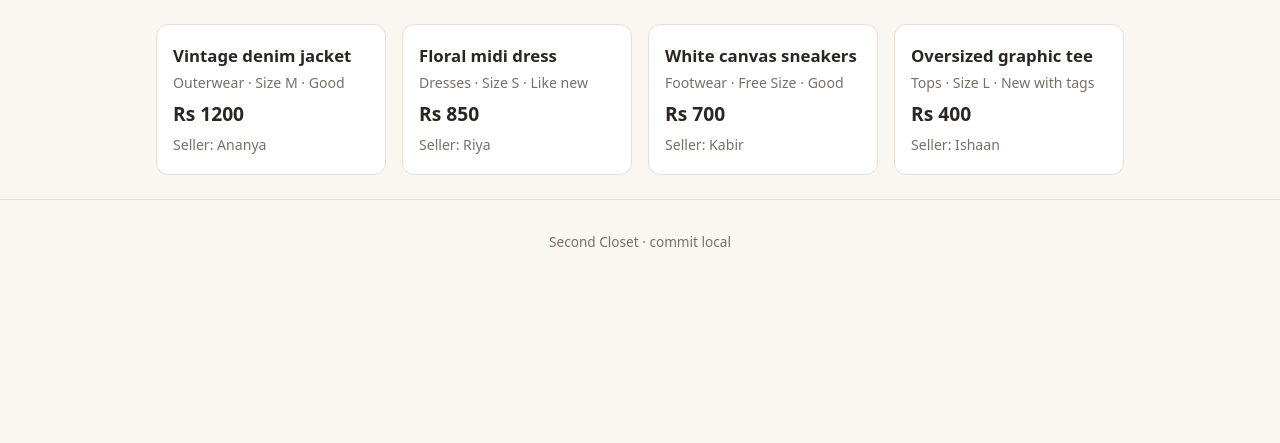
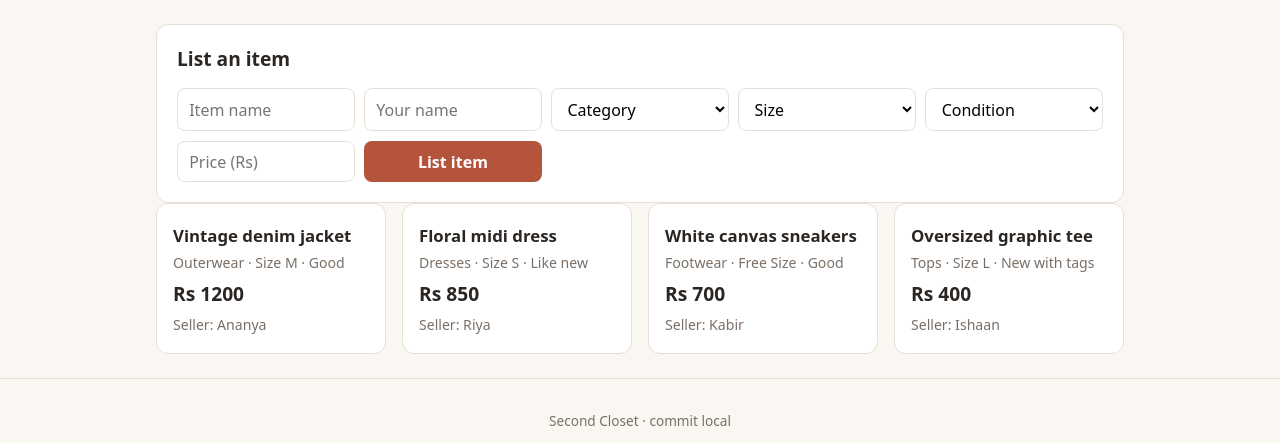
Before and after one commit to Varadh27/second-closet, a Flask app: page / in a window 1280 px wide. Shown: the part 152-595 px from the top of the page. Run offline with Flask 3, Linux system fonts and the light colour scheme.

Commit message:
feat: add item listing form with input validation

```diff
--- a/app.py
+++ b/app.py
@@ -5,12 +5,17 @@ Pages are rendered by the server from in-memory data on every request.
 """
 import os
 
-from flask import Flask, jsonify, render_template
+from flask import Flask, jsonify, redirect, render_template, request, url_for
 
 app = Flask(__name__)
 
 # Render sets RENDER_GIT_COMMIT automatically; the Docker build passes GIT_SHA.
 COMMIT = (os.getenv("RENDER_GIT_COMMIT") or os.getenv("GIT_SHA") or "local")[:7]
+
+CATEGORIES = ["Tops", "Bottoms", "Dresses", "Outerwear", "Footwear", "Accessories"]
+SIZES = ["XS", "S", "M", "L", "XL", "Free Size"]
+CONDITIONS = ["New with tags", "Like new", "Good", "Fair"]
+MAX_PRICE = 50000
 
 items = []  # in-memory store: resets when the server restarts
 
@@ -49,9 +54,60 @@ def reset_store(seed=True):
             add_item(*row)
 
 
+def validate_listing(form):
+    """Return (clean_data, errors) for a submitted listing form."""
+    errors = []
+    name = form.get("name", "").strip()
+    seller = form.get("seller", "").strip()
+    category = form.get("category", "")
+    size = form.get("size", "")
+    condition = form.get("condition", "")
+
+    if not name or len(name) > 60:
+        errors.append("Item name is required (max 60 characters).")
+    if not seller or len(seller) > 40:
+        errors.append("Seller name is required (max 40 characters).")
+    if category not in CATEGORIES:
+        errors.append("Choose a valid category.")
+    if size not in SIZES:
+        errors.append("Choose a valid size.")
+    if condition not in CONDITIONS:
+        errors.append("Choose a valid condition.")
+
+    price = None
+    try:
+        price = int(form.get("price", ""))
+        if not 1 <= price <= MAX_PRICE:
+            errors.append(f"Price must be between Rs 1 and Rs {MAX_PRICE}.")
+    except ValueError:
+        errors.append("Price must be a whole number.")
+
+    data = {"name": name, "category": category, "size": size,
+            "condition": condition, "price": price, "seller": seller}
+    return data, errors
+
+
+def render_home(errors=None, form=None, status_code=200):
+    page = render_template(
+        "index.html", items=items, commit=COMMIT,
+        categories=CATEGORIES, sizes=SIZES, conditions=CONDITIONS,
+        errors=errors or [], form=form or {},
+    )
+    return page, status_code
+
+
 @app.route("/")
 def home():
-    return render_template("index.html", items=items, commit=COMMIT)
+    return render_home()
+
+
+@app.route("/items", methods=["POST"])
+def create_item():
+    data, errors = validate_listing(request.form)
+    if errors:
+        return render_home(errors=errors, form=request.form, status_code=400)
+    add_item(**data)
+    return redirect(url_for("home"))
 
 
 @app.route("/health")
--- a/templates/index.html
+++ b/templates/index.html
@@ -13,6 +13,33 @@
   </header>
 
   <main>
+    <section class="panel">
+      <h2>List an item</h2>
+      {% if errors %}
+      <ul class="errors">
+        {% for e in errors %}<li>{{ e }}</li>{% endfor %}
+      </ul>
+      {% endif %}
+      <form method="POST" action="/items" class="listing-form">
+        <input name="name" placeholder="Item name" value="{{ form.get('name', '') }}" required maxlength="60">
+        <input name="seller" placeholder="Your name" value="{{ form.get('seller', '') }}" required maxlength="40">
+        <select name="category" required>
+          <option value="">Category</option>
+          {% for c in categories %}<option {% if form.get('category') == c %}selected{% endif %}>{{ c }}</option>{% endfor %}
+        </select>
+        <select name="size" required>
+          <option value="">Size</option>
+          {% for s in sizes %}<option {% if form.get('size') == s %}selected{% endif %}>{{ s }}</option>{% endfor %}
+        </select>
+        <select name="condition" required>
+          <option value="">Condition</option>
+          {% for c in conditions %}<option {% if form.get('condition') == c %}selected{% endif %}>{{ c }}</option>{% endfor %}
+        </select>
+        <input name="price" type="number" min="1" placeholder="Price (Rs)" value="{{ form.get('price', '') }}" required>
+        <button type="submit">List item</button>
+      </form>
+    </section>
+
     <section class="grid">
       {% for item in items %}
       <article class="card">
@@ -22,7 +49,7 @@
         <p class="seller">Seller: {{ item.seller }}</p>
       </article>
       {% else %}
-      <p class="empty">No items here yet.</p>
+      <p class="empty">No items here yet. List the first one!</p>
       {% endfor %}
     </section>
   </main>
```
